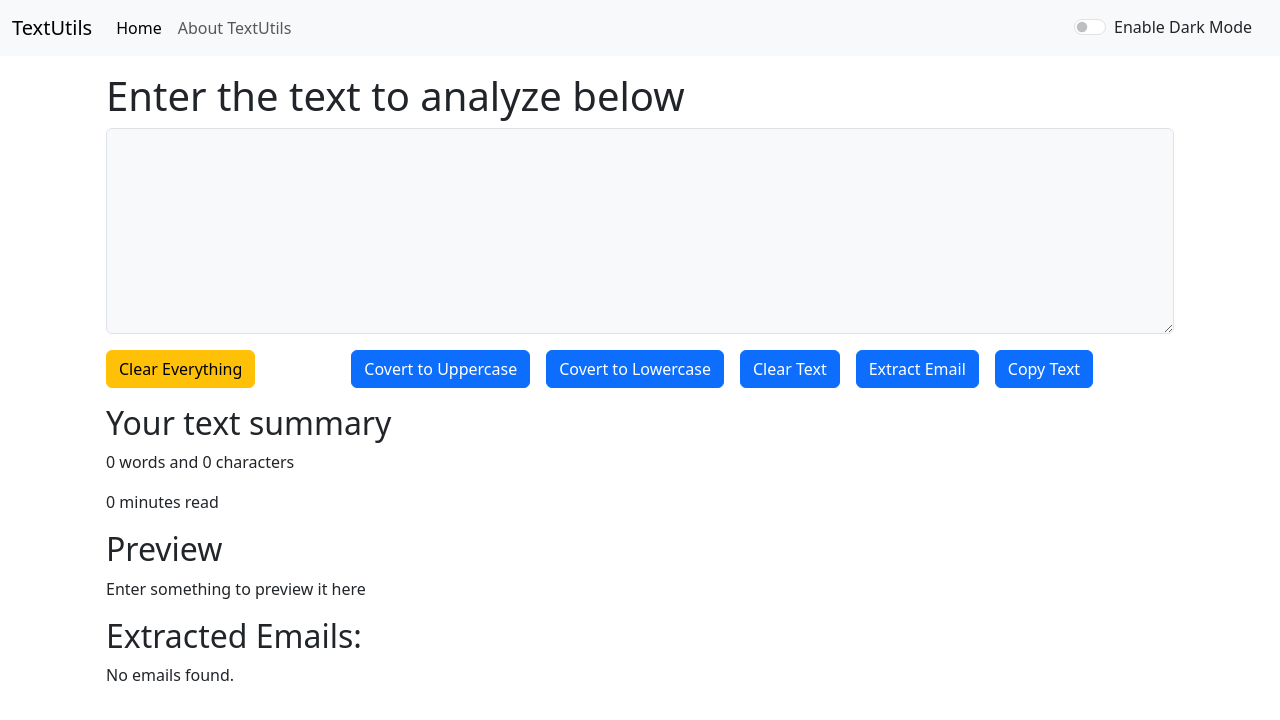
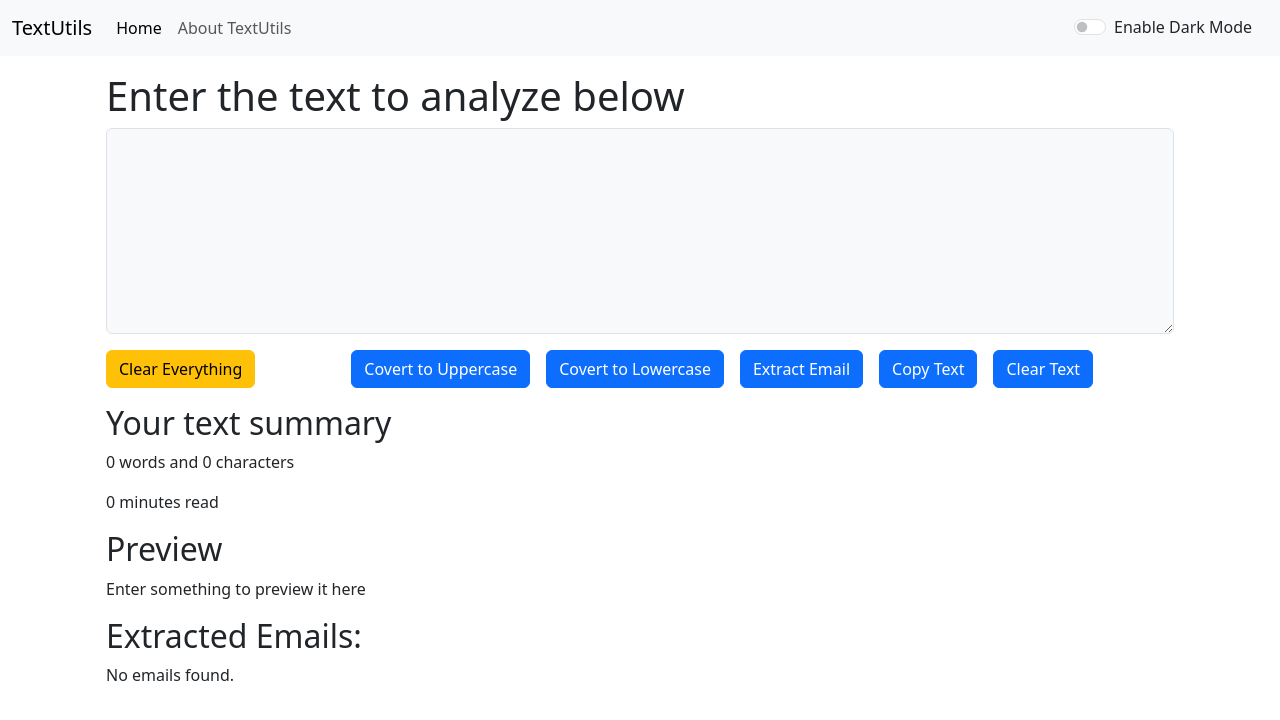
Before and after one commit to hirparamilan/react_practice_textutils, a React (Create React App) app: page / in a window 1280 px wide. Shown: the top 720 px of the page. Built offline with nearby package versions, Linux system fonts and the light colour scheme.

Commit message:
Playing with Alerts

```diff
--- a/src/App.js
+++ b/src/App.js
@@ -6,6 +6,7 @@ import TextForm from "./components/TextForm";
 import About from "./components/About";
 import React, { useState } from 'react'
 import { BrowserRouter, Route, Routes } from "react-router-dom";
+import Alert from "./components/Alert";
 
 function App() {
 
@@ -14,20 +15,36 @@ function App() {
     if (darkMode) {
       setDarkMode(false);
       document.body.style.backgroundColor = '#fff';
+      showAlert("Light mode has been enabled", "success");
     }
     else {
       setDarkMode(true);
       document.body.style.backgroundColor = '#1a1a1aff';
+      showAlert("Dark mode has been enabled", "success");
     }
     console.log("current mode = " + darkMode);
   }
+  const [alert, setAlert] = useState(null);
+
+  const showAlert = (message, type)=> {
+      setAlert({
+        msg: message,
+        type: type
+      })
+
+      setTimeout(() => {
+        setAlert(null);
+      }, 1500)
+  }
+
   return (
     <>
       <BrowserRouter>
         <Navbar title="TextUtils" aboutText="About TextUtils" darkMode={darkMode} toggleMode={toggleMode} />
+        <Alert alert={alert} />
         <div className="container my-3">
           <Routes>
-            <Route path="/" element={<TextForm heading="Enter the text to analyze below" darkMode={darkMode} />} />
+            <Route path="/" element={<TextForm heading="Enter the text to analyze below" darkMode={darkMode} showAlert={showAlert}/>} />
             <Route path="/about" element={<About darkMode={darkMode} />} />
           </Routes>
         </div>
--- /dev/null
+++ b/src/components/Alert.js
@@ -0,0 +1,18 @@
+import React from 'react'
+
+function Alert(props) {
+
+    const capitalize = (word)=> {
+        const lower = word.toLowerCase();
+        return lower.charAt(0).toUpperCase() + lower.slice(1);
+    }
+
+    return (
+        props.alert && <div className={`alert alert-${props.alert.type} alert-dismissible fade show`} role="alert">
+            <strong>{capitalize(props.alert.type)}</strong>: {props.alert.msg}
+            {/* <button type="button" className="btn-close" data-bs-dismiss="alert" aria-label="Close"></button> */}
+        </div>
+    )
+}
+
+export default Alert;
--- a/src/components/TextForm.js
+++ b/src/components/TextForm.js
@@ -9,25 +9,50 @@ function TextForm(props) {
 
   // event-handling
   const handleUpClick = () => {
+    if (text) {
       console.log("Uppercase was called");
       setText(text.toUpperCase());
+      props.showAlert("Converterd to Uppercase!", "success");
+    }
+    else {
+      props.showAlert("Please enter some text to covert to Uppercase!", "danger")
+    }
   };
 
   const handleLoClick = () => {
+    if (text) {
       console.log("Lowercase was called");
       setText(text.toLowerCase());
+      props.showAlert("Converterd to Lowercase!", "success");
+    }
+    else {
+      props.showAlert("Please enter some text to covert to Lowercase!", "danger")
+    }
   };
 
   const handleClear = () => {
+    if (inputText) {
       console.log("Clearcase was called");
       setinputText('');
+      props.showAlert("Input text cleared!", "success");
+    }
+    else {
+      props.showAlert("No text to clear!", "danger")
+    }
+
   };
 
   const handleClearAll = () => {
+    if (inputText || text) {
       console.log("Clearcase was called");
       setText('');
       setinputText('');
       setEmails('');
+      props.showAlert("All text cleared!", "success");
+    }
+    else {
+      props.showAlert("No text to clear!", "danger")
+    }
   };
 
   const handleOnChange = (event) => {
@@ -36,12 +61,24 @@ function TextForm(props) {
   };
 
   const extractEmails = () => {
-    const extracted = inputText.match(emailRegex);
-    setEmails(extracted || []);
+    if (inputText) {
+      const extracted = inputText && inputText.match(emailRegex);
+      extracted && setEmails(extracted || []);
+      extracted ? props.showAlert("Emails extracted!", "success") : props.showAlert("No emails found", "danger");
+    }
+    else {
+      props.showAlert("Please enter some text to extract emails!", "danger")
+    }
   };
 
   const copyText = () => {
+    if (inputText) {
       navigator.clipboard.writeText(inputText);
+      props.showAlert("Copied to Clipboard!", "success");
+    }
+    else {
+      props.showAlert("Please enter some text to copy!", "danger")
+    }
   }
 
   return (
@@ -71,16 +108,16 @@ function TextForm(props) {
             Covert to Lowercase
           </button>
 
-          <button className="btn btn-primary me-3" onClick={handleClear}>
-            Clear Text
-          </button>
-
           <button className="btn btn-primary me-3" onClick={extractEmails}>
             Extract Email
           </button>
 
-          <button className="btn btn-primary" onClick={copyText}>
+          <button className="btn btn-primary me-3" onClick={copyText}>
             Copy Text
+          </button>
+
+          <button className="btn btn-primary" onClick={handleClear}>
+            Clear Text
           </button>
         </div>
 
@@ -91,7 +128,7 @@ function TextForm(props) {
           </p>
           <p>{0.008 * words} minutes read</p>
           <h2>Preview</h2>
-          <p>{text.length>0? text: "Enter something to preview it here"}</p>
+          <p>{text.length > 0 ? text : "Enter something to preview it here"}</p>
           <h2>Extracted Emails:</h2>
           <p>
             {emails.length > 0 ? emails.join(", ") : "No emails found."}
```
Lines whose indentation alone changed are shown as unchanged.
